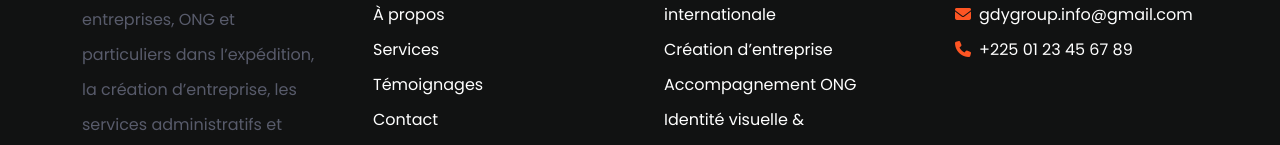
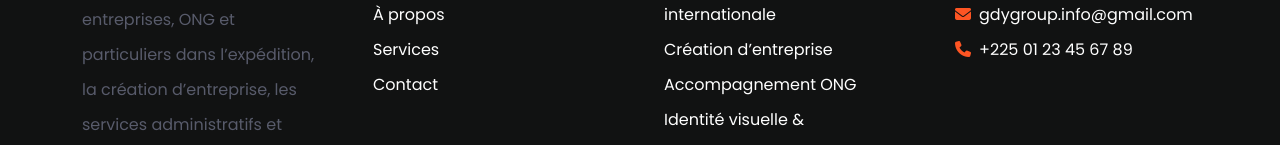
Before and after one commit to bankscorp2025-max/mta, a plain HTML site: page about.html in a window 1280 px wide. Shown: the part 5667-5812 px from the top of the page. Drawn offline with Linux system fonts and the light colour scheme.

Commit message:
first commit

```diff
--- a/about.html
+++ b/about.html
@@ -773,7 +773,6 @@
                     <a href="index.html">Accueil</a>
                     <a href="about.html">À propos</a>
                     <a href="service.html">Services</a>
-                    <a href="testimonial.html">Témoignages</a>
                     <a href="contact.html">Contact</a>
                 </div>
             </div>
@@ -850,6 +849,4 @@
         </script>
     </body>
 
-
-<!-- Mirrored from themes.incognitothemes.com/logiport/about.html by HTTrack Website Copier/3.x [XR&CO'2014], Fri, 28 Nov 2025 10:54:02 GMT -->
 </html>
```
Also changed, not shown: contact.html (+0 -1 lines), index.html (+0 -1 lines), service.html (+0 -1 lines).
